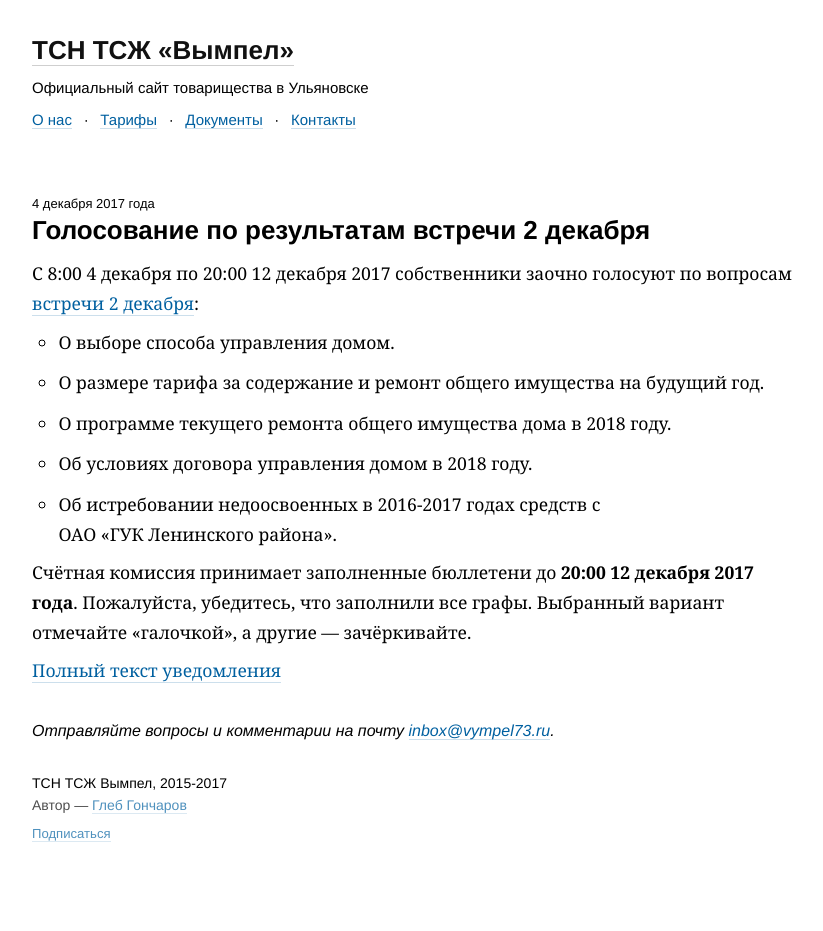
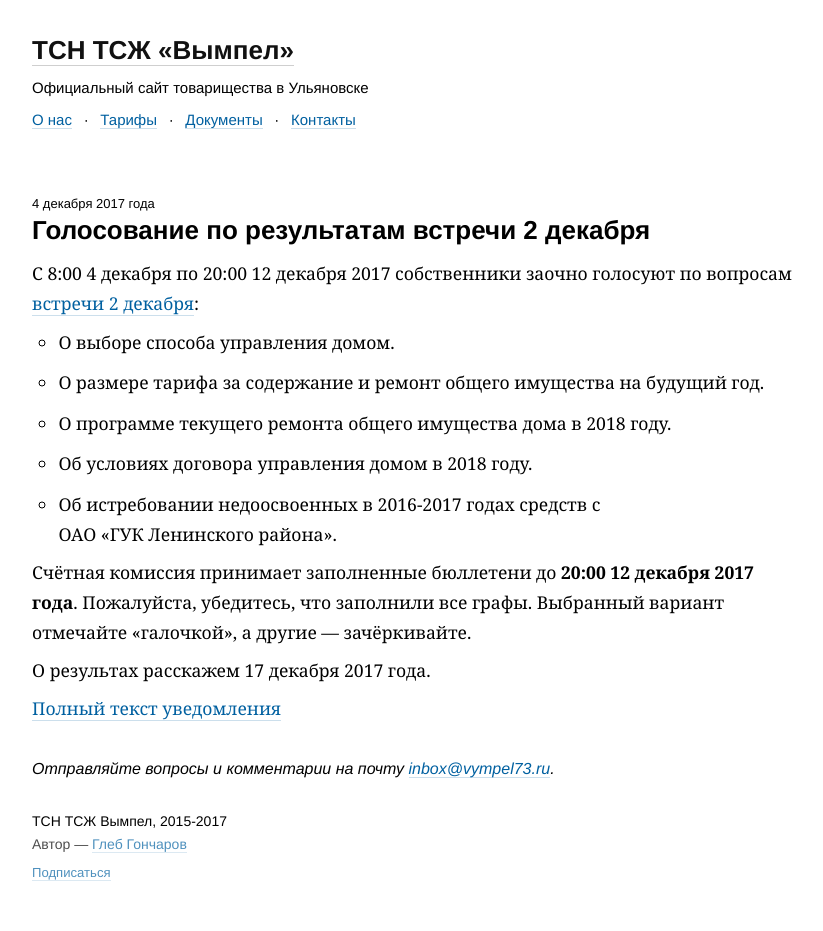
Before and after one commit to gongled/vympel, a Jekyll site: the page built from _posts/2017-12-04-voting.md, in a window 1280 px wide. Shown: the whole page, without its empty margins (108-931 px from the left). Built offline with Jekyll 4.4.1, drawn with Linux system fonts in a browser that asks for light colours; before the commit the page ends 900 px from its top, so only the background shows below that.

Commit message:
Добавление предложения с результатами

```diff
--- a/_posts/2017-12-04-voting.md
+++ b/_posts/2017-12-04-voting.md
@@ -15,4 +15,6 @@ updated: 2017-12-04
 Пожалуйста, убедитесь, что заполнили все графы. Выбранный вариант отмечайте
 «галочкой», а другие — зачёркивайте.
 
+О результах расскажем 17 декабря 2017 года.
+
 [Полный текст уведомления](/docs/announces/20171204.pdf)
```
